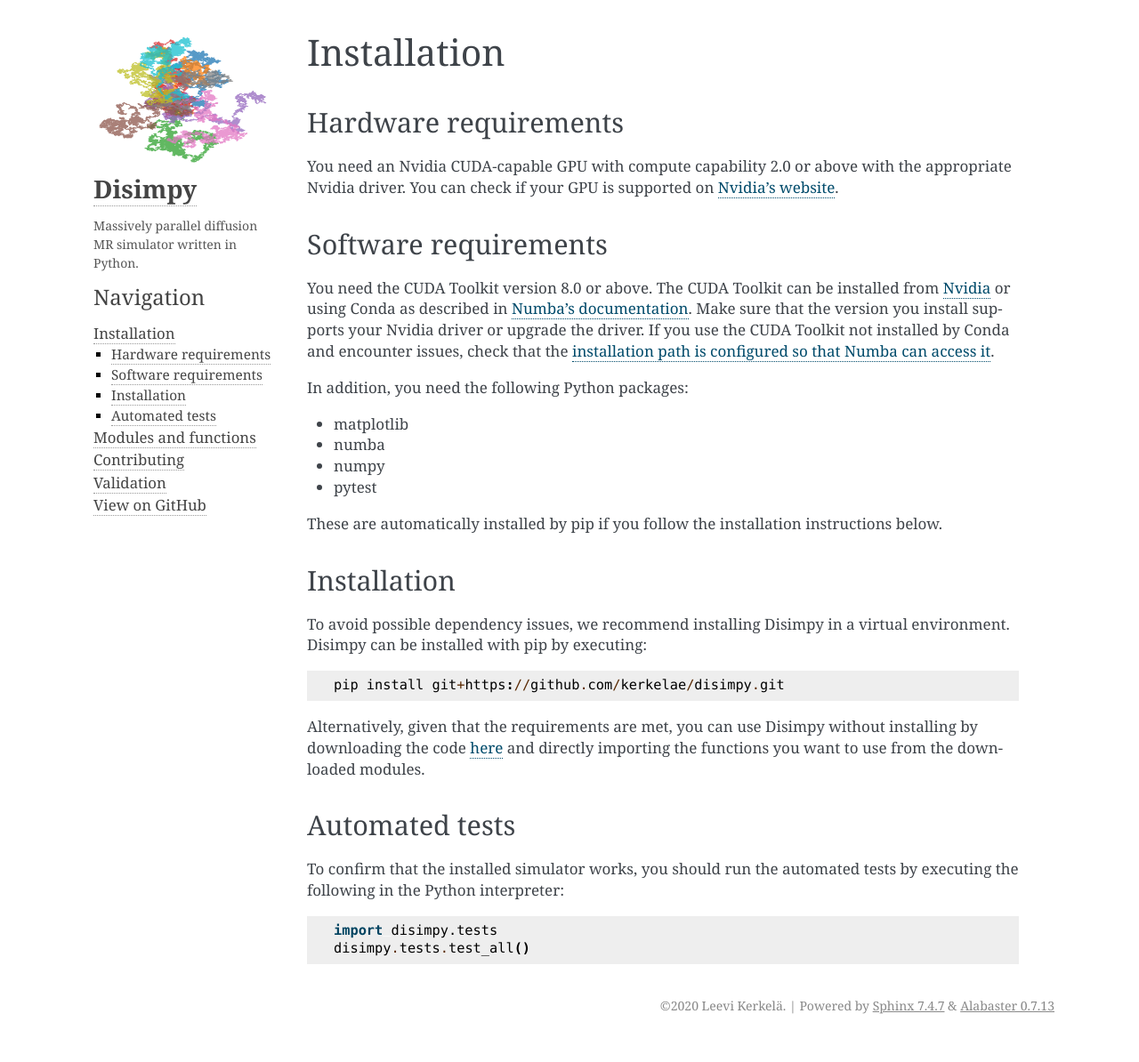
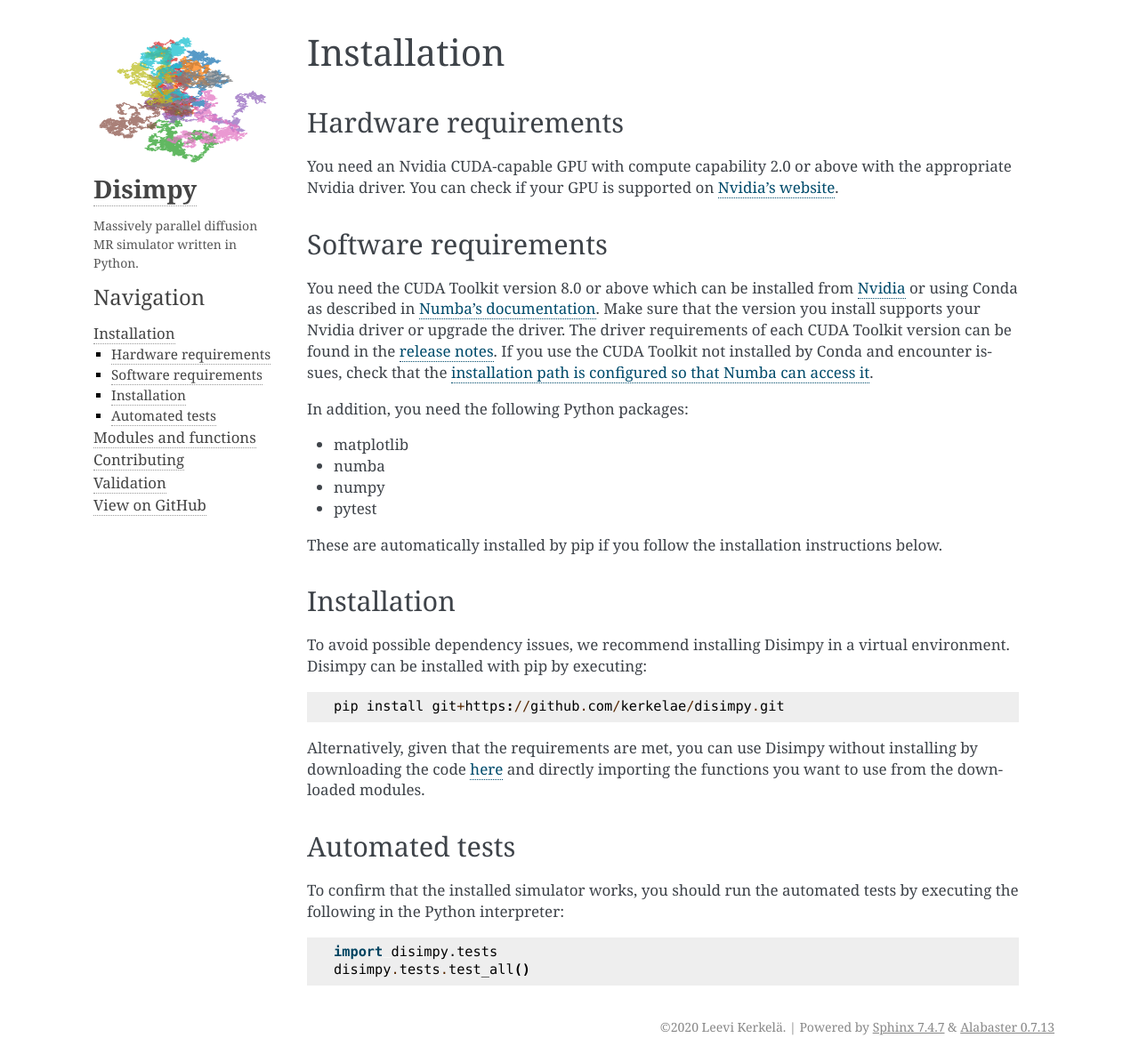
Before and after one commit to kerkelae/disimpy, a Sphinx documentation site: the page built from docs/source/installation.rst, in a window 1280 px wide. Shown: the whole page at 89% size. Built offline with Sphinx 7.4.7, drawn with Linux system fonts in a browser that asks for light colours; pages that are not in the unit, such as notebooks, are missing from menus; before the commit the page ends 1170 px from its top, so only the background shows below that.

Commit message:
added a link to archived cuda toolkit release notes

```diff
--- a/docs/source/installation.rst
+++ b/docs/source/installation.rst
@@ -12,14 +12,16 @@
 Software requirements
 #####################
 
-You need the CUDA Toolkit version 8.0 or above. The CUDA Toolkit can be
-installed from `Nvidia <https://developer.nvidia.com/cuda-toolkit>`_ or using
-Conda as described in `Numba's documentation
+You need the CUDA Toolkit version 8.0 or above which can be installed from
+`Nvidia <https://developer.nvidia.com/cuda-toolkit>`_ or using Conda as
+described in `Numba's documentation
 <https://numba.pydata.org/numba-doc/dev/cuda/overview.html#software>`_. Make
 sure that the version you install supports your Nvidia driver or upgrade the
-driver. If you use the CUDA Toolkit not installed by Conda and encounter
-issues, check that the `installation path is configured so that Numba can
-access it <https://numba.pydata.org/numba-doc/dev/cuda/overview.html#setting-cuda-installation-path>`_.
+driver. The driver requirements of each CUDA Toolkit version can be found in
+the `release notes <https://developer.nvidia.com/cuda-toolkit-archive>`_.
+If you use the CUDA Toolkit not installed by Conda and encounter issues, check
+that the `installation path is configured so that Numba can access it
+<https://numba.pydata.org/numba-doc/dev/cuda/overview.html#setting-cuda-installation-path>`_.
 
 In addition, you need the following Python packages:
 
```
